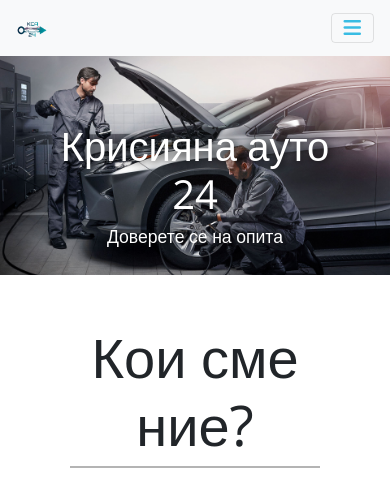
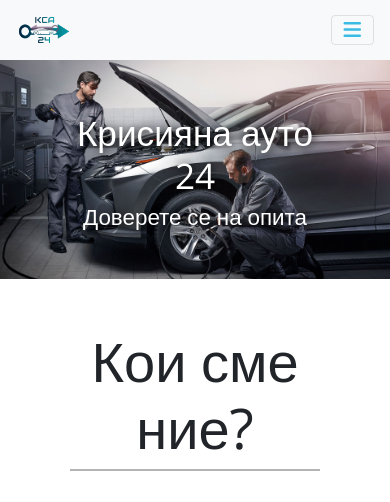
Before and after one commit to kristiyanivanovx/krisiqna-auto-24, a Flask app: page / in a window 390 px wide. Shown: the top 502 px of the page. Run offline with Flask 2, Linux system fonts and the light colour scheme; some libraries are stand-ins or nearby versions.

Commit message:
design upgrades

```diff
--- a/static/css/style.css
+++ b/static/css/style.css
@@ -441,6 +441,9 @@ figure {
     /* display: none; */
     visibility: hidden;
   }
+  .carousel-caption {
+    top: 43%;
+  }
 }
 
 @media (max-width: 768px) {
@@ -479,19 +482,19 @@ figure {
   }
 }
 
-@media (max-width: 576px) {
-  /*.carousel-indicators {*/
-    /* display: none; */
-    /* visibility: hidden; */
-  /*}  */
+@media (max-width: 650px) {
   #slides .btn-lg {
     visibility: hidden;
+    display: none;
+  }
+}
+
+/* @media (max-width: 576px) {
+  #slides .btn-lg {
+    display: inline-block;
   }
   .carousel-caption h1 {
     font-size: 250%;
-  }
-  .carousel-caption h3 {
-    font-size: 110%;
   }
   .carousel-caption .btn {
     font-size: 90%;
@@ -499,9 +502,6 @@ figure {
   }
   .carousel-caption {
     top: 36%;
-  }
-  .first-caption {
-    top: 44%;
   }
   .nav-item, .dropdown-item {
     font-size: 95%;
@@ -519,11 +519,21 @@ figure {
   .logo {
     width: 15%;
     height: 15%;
-    /* padding-left: .5rem; */
+
+  }
+} */
+
+@media (max-width: 510px) {
+  #slides .btn-lg {
+    visibility: hidden;
+    display: none;
+  }
+  .carousel-caption {
+    top: 43%;
   }
 }
 
-@media (max-width: 429px) {
+@media (max-width: 430px) {
   .spanOne, .spanTwo, .spanThree, .spanFour, .spanFive {
     visibility: hidden;
     display: none;
@@ -536,9 +546,18 @@ figure {
     visibility: hidden;
     display: none;
   }
+  .logo {
+    width: 25%;
+    height: 25%;
+    /* padding-left: .5rem; */
+  }
+  .carousel-caption h1 {
+    font-size: 250%;
+  }
 }
-/*
-@media (max-width: 320px) {
+/* @380 */
+
+@media (max-width: 390px) {
   #slides .btn-lg {
     visibility: hidden;
     display: none;
@@ -548,15 +567,18 @@ figure {
     display: none;
   }
   .logo {
-    width: 30%;
-    height: 30%;
+    width: 26%;
+    height: 26%;
   }
   .carousel-caption {
-    top: 32%;
-  }
-  .first-caption {
     top: 40%;
   }
+  .carousel-caption h1 {
+    font-size: 220%;
+  }
+  /* .first-caption {
+    top: 40%;
+  } */
   .nav-item, .dropdown-item {
     font-size: 90%;
   }
@@ -568,7 +590,28 @@ figure {
     font-size: 1.9em;
     padding: .5rem;
   }
-} */
+}
+@media (max-width: 350px) {
+  .carousel-caption h1 {
+    font-size: 190%;
+  }
+  .carousel-caption {
+    top: 37%;
+  }
+}
+
+@media (max-width: 330px) {
+  .carousel-caption h1 {
+    font-size: 170%;
+  }
+  .carousel-caption {
+    top: 35%;
+  }
+  .second {
+    top: 40%;
+  }
+
+}
 
 
 /*
--- a/templates/home.html
+++ b/templates/home.html
@@ -18,7 +18,7 @@
 	<div class="carousel-inner">
 		<div class="carousel-item active">
 			<img src="{{ url_for('static', filename='img/background.png') }}">
-			<div class="carousel-caption first-caption">
+			<div class="carousel-caption">
 				<h1 class="display-2">Крисияна ауто 24</h1>
 				<h3>Доверете се на опита</h3><br>
 				<a href="{{ url_for('history') }}">
@@ -29,7 +29,7 @@
 		</div>
 		<div class="carousel-item">
 			<img src="{{ url_for('static', filename='img/background2.png') }}">
-			<div class="carousel-caption">
+			<div class="carousel-caption second">
 				<h1 class="display-2">Сервизни услуги</h1>
 				<h3>на неустоими цени</h3><br>
 				<a href="{{ url_for('contacts') }}">
--- a/templates/layout.html
+++ b/templates/layout.html
@@ -21,8 +21,7 @@
 	<a class="navbar-brand" href="{{ url_for('home') }}">
 
 	<img class="logo" src="{{ url_for('static', filename='img/favicon.png') }}">&nbsp;
-	<span class="spanOne">К</span><span class="spanTwo">ри</span><span class="spanFive">с</span><span class="spanTwo">ияна</span>
-	<span class="spanThree">А</span><span class="spanFour">уто</span>&nbsp;<span class="spanFive">24</span></a>
+	<span class="spanOne">К</span><span class="spanTwo">ри</span><span class="spanFive">с</span><span class="spanTwo">ияна</span><span class="spanThree">А</span><span class="spanFour">уто</span>&nbsp;<span class="spanFive">24</span></a>
 
 	<button class="navbar-toggler" type="button" data-toggle="collapse" data-target="#navbarNavDropdown" aria-controls="navbarNavDropdown" aria-expanded="false" aria-label="Toggle navigation">
 	  <i id="bars" class="fa fa-bars"></i>
```
